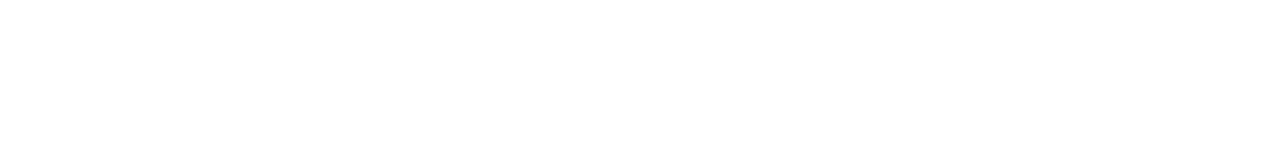
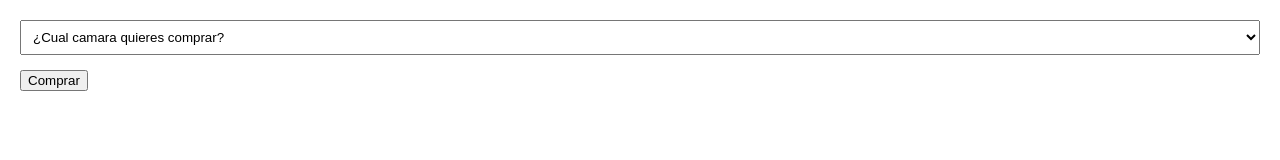
Before and after one commit to zoombi9YT/SamuelMarin, a plain HTML site: page activitats/html/07-formlarios/activitat4.html in a window 1280 px wide. Drawn offline with Linux system fonts and the light colour scheme.

Commit message:
Deploying to gh-pages from @ zoombi9YT/SamuelaMarin@8481ac5419654875b39d9aee8b83df4af45aa8b2 🚀

```diff
--- a/activitats/html/07-formlarios/activitat4.html
+++ b/activitats/html/07-formlarios/activitat4.html
@@ -4,8 +4,45 @@
     <meta charset="UTF-8">
     <meta name="viewport" content="width=device-width, initial-scale=1.0">
     <title>activitat4</title>
+    <style>
+        body {
+            font-family: Arial, sans-serif;
+            margin: 20px;
+        }
+
+        form {
+            max-width: 400px;
+            margin: 0 auto;
+        }
+
+        label {
+            display: block;
+            margin-bottom: 10px;
+        }
+
+        input, select {
+            width: 100%;
+            padding: 8px;
+            margin-bottom: 15px;
+            box-sizing: border-box;
+        }
+    </style>
 </head>
 <body>
 
+    <select name="camara">
+        <option value="" aria-label="camara" disabled selected>¿Cual camara quieres comprar?</option>
+        <option value="0">Cámara DSLR o Réflex</option>
+        <option value="1">Cámara bridge</option>
+        <option value="2">Cámara compacta</option>
+        <option value="3">Cámara Mirroless</option>
+        <option value="4">Cámara de acción</option>
+        <option value="5">Cámara 360º</option>
+    </select>
+
+
+    <button type="submit">
+        Comprar
+    </button>
 </body>
 </html>
```
